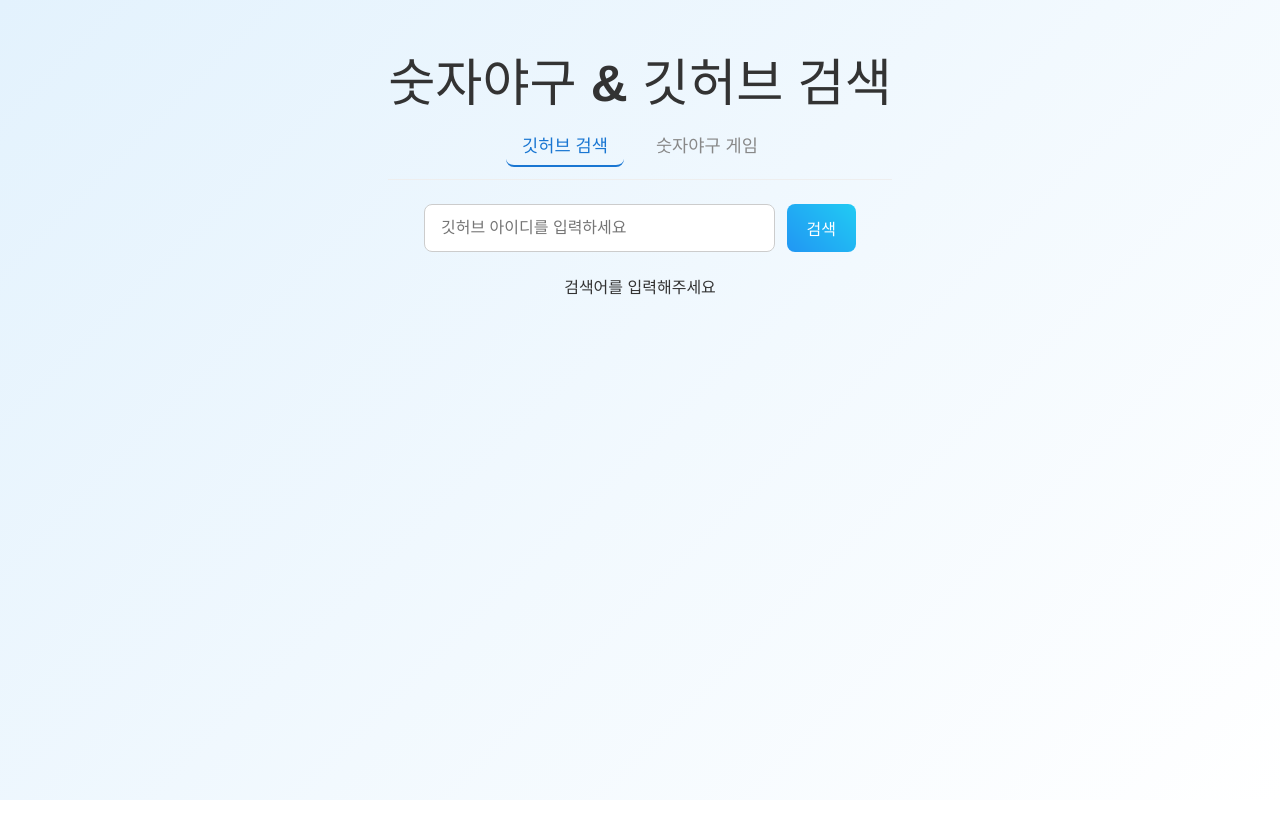
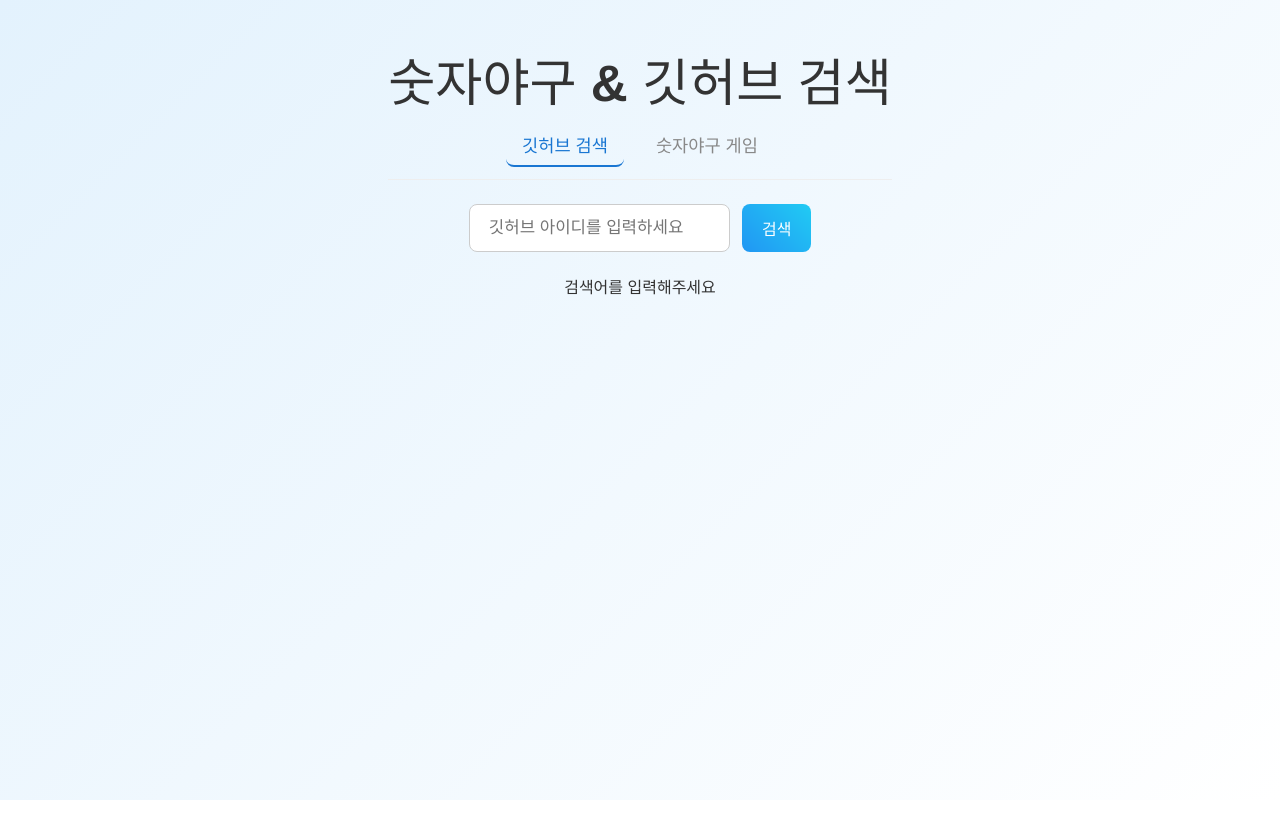
Before and after one commit to AT-SOPT-WEB/KyounghoEom, a React (Vite) app in the folder week3/assignment/app/: page / in a window 1280 px wide. Built offline with nearby package versions, Linux system fonts and the light colour scheme.

Commit message:
feat: 검색 프로필 카드 UI 개선

```diff
--- /dev/null
+++ b/week3/assignment/app/src/components/GithubSearch.css
@@ -0,0 +1,53 @@
+.github-profile-card {
+  position: relative;
+  background: #fff;
+  border-radius: 1rem;
+  box-shadow: 0 2px 16px rgba(0,0,0,0.08);
+  padding: 2.5rem 1.5rem 1.5rem 1.5rem;
+  max-width: 360px;
+  margin: 2rem auto 0 auto;
+  display: flex;
+  flex-direction: column;
+  align-items: center;
+}
+.close-btn {
+  position: absolute;
+  top: 1rem;
+  right: 1rem;
+  background: none;
+  border: none;
+  border-radius: 0;
+  width: auto;
+  height: auto;
+  font-size: 1.5rem;
+  color: #888;
+  cursor: pointer;
+  transition: color 0.15s;
+  z-index: 2;
+}
+.close-btn:hover {
+  color: #1976d2;
+  background: none;
+}
+.profile-avatar {
+  width: 96px;
+  height: 96px;
+  border-radius: 50%;
+  margin-bottom: 1rem;
+  margin-top: 0.5rem;
+  object-fit: cover;
+  box-shadow: 0 2px 8px rgba(0,0,0,0.07);
+}
+.profile-name {
+  font-size: 1.2rem;
+  font-weight: bold;
+  margin-bottom: 0.5rem;
+}
+input[placeholder="깃허브 아이디를 입력하세요"] {
+  min-width: 250px;
+  max-width: 320px;
+  width: 100%;
+  font-size: 1.05rem;
+  padding: 0.75rem 1.2rem;
+  box-sizing: border-box;
+}
--- a/week3/assignment/app/src/components/GithubSearch.tsx
+++ b/week3/assignment/app/src/components/GithubSearch.tsx
@@ -1,5 +1,6 @@
 import React, { useState, useEffect } from 'react';
 import Spinner from './Spinner';
+import './GithubSearch.css';
 
 const GithubSearch: React.FC = () => {
   const [username, setUsername] = useState('');
@@ -67,10 +68,10 @@
       {userInfo.status === 'pending' && <Spinner />}
       {userInfo.status === 'rejected' && <div>검색 결과를 찾을 수 없습니다</div>}
       {userInfo.status === 'resolved' && userInfo.data && (
-        <div>
-          <button type="button" onClick={() => setUserInfo({ status: 'idle', data: null })}>x</button>
-          <img src={userInfo.data.avatar_url} alt="avatar" />
-          <p>{userInfo.data.name}</p>
+        <div className="github-profile-card">
+          <button type="button" className="close-btn" onClick={() => setUserInfo({ status: 'idle', data: null })}>×</button>
+          <img src={userInfo.data.avatar_url} alt="avatar" className="profile-avatar" />
+          <p className="profile-name">{userInfo.data.name}</p>
           <p>아이디: {userInfo.data.login}</p>
           <p>한 줄소개: {userInfo.data.bio}</p>
           <p>팔로워: {userInfo.data.followers}</p>
--- a/week3/assignment/app/src/index.css
+++ b/week3/assignment/app/src/index.css
@@ -23,11 +23,38 @@
 }
 
 body {
+  min-height: 100vh;
   margin: 0;
   display: flex;
-  justify-content: center;
-  min-width: 320px;
+  flex-direction: column;
+  justify-content: flex-start;
+  align-items: center;
+  background: linear-gradient(135deg, #e3f2fd, #ffffff) no-repeat fixed;
+  font-family: 'Helvetica Neue', Arial, sans-serif;
+  color: #333;
+  overflow-x: hidden;
+}
+
+#root {
   min-height: 100vh;
+  width: 100vw;
+  display: flex;
+  flex-direction: column;
+  align-items: center;
+  justify-content: flex-start;
+}
+
+main {
+  width: 100%;
+  max-width: 480px;
+  min-height: 80vh;
+  margin: 0 auto;
+  padding: 24px;
+  box-sizing: border-box;
+  display: flex;
+  flex-direction: column;
+  align-items: center;
+  background: transparent;
 }
 
 h1 {
```
